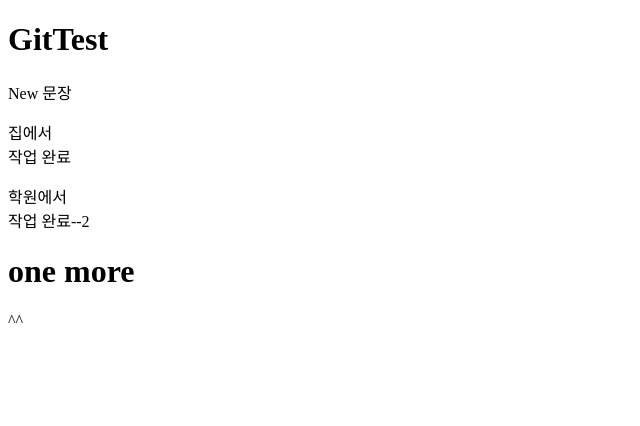
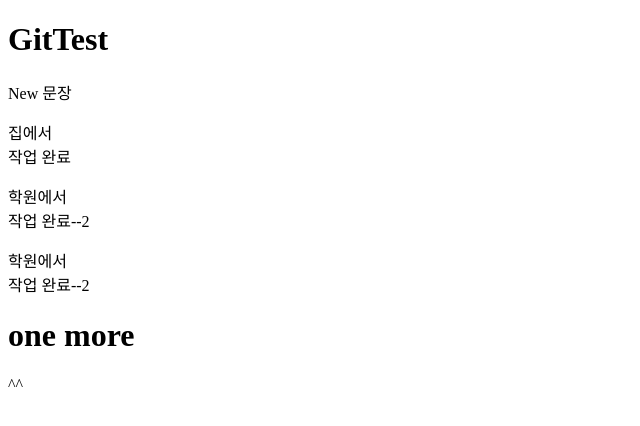
Before and after one commit to root-ryu/git-test-251016-new, a plain HTML site: page index.html in a window 1280 px wide. Shown: the whole page, without its empty margins (0-640 px from the left). Drawn offline with Linux system fonts and the light colour scheme.

Commit message:
academy_finish_2

```diff
--- a/index.html
+++ b/index.html
@@ -11,6 +11,7 @@
     <p>집에서<br>작업 완료</p>
     <!-- 학원에서 작업 완료 문구 추가하고, git에 commit 한 후 집에서 당겨오기 -->
     <p>학원에서<br>작업 완료--2</p>
+    <p>학원에서<br>작업 완료--2</p>
     <h1>one more</h1>
     <p>^^</p>
 </body>
```
